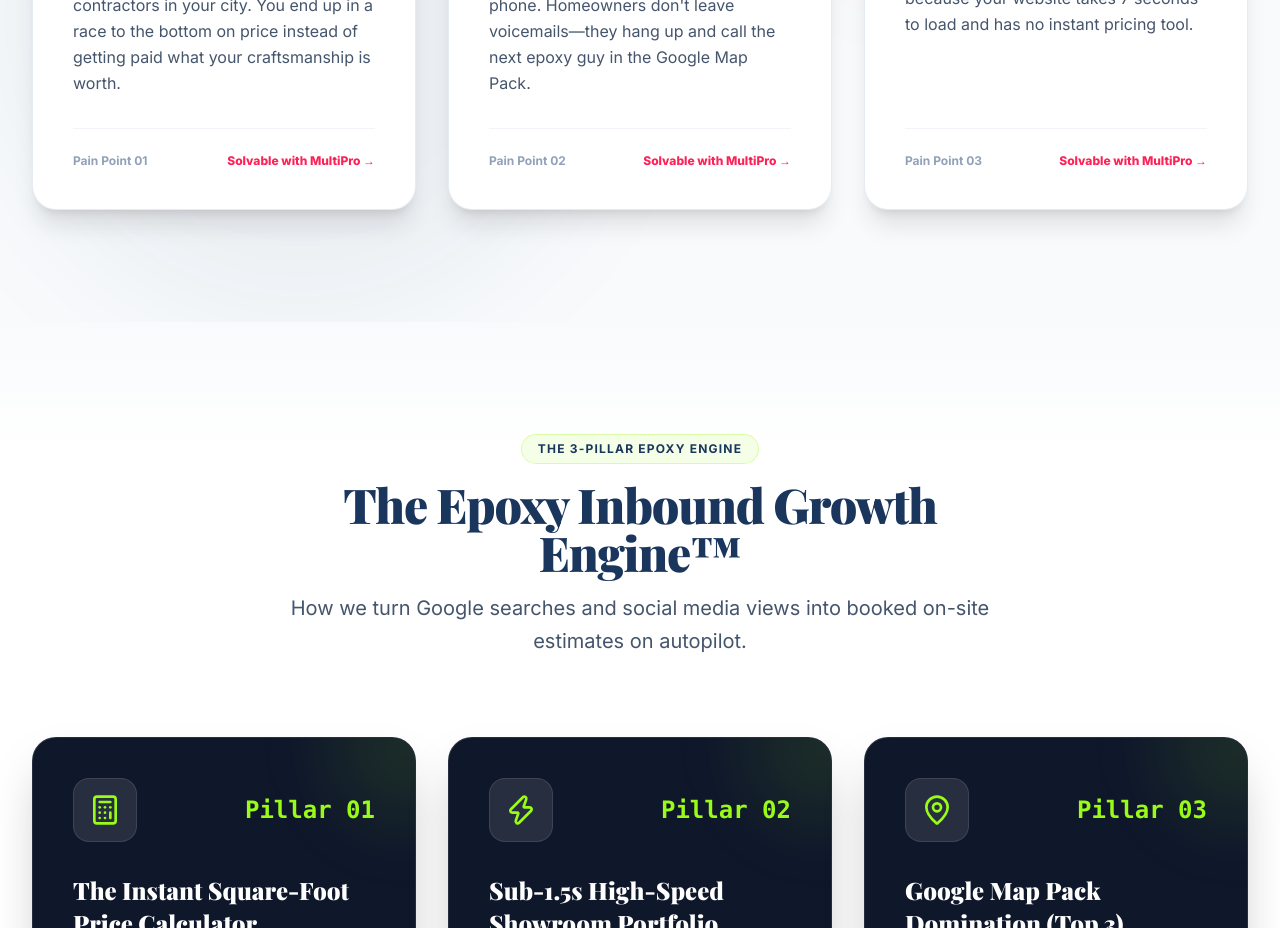
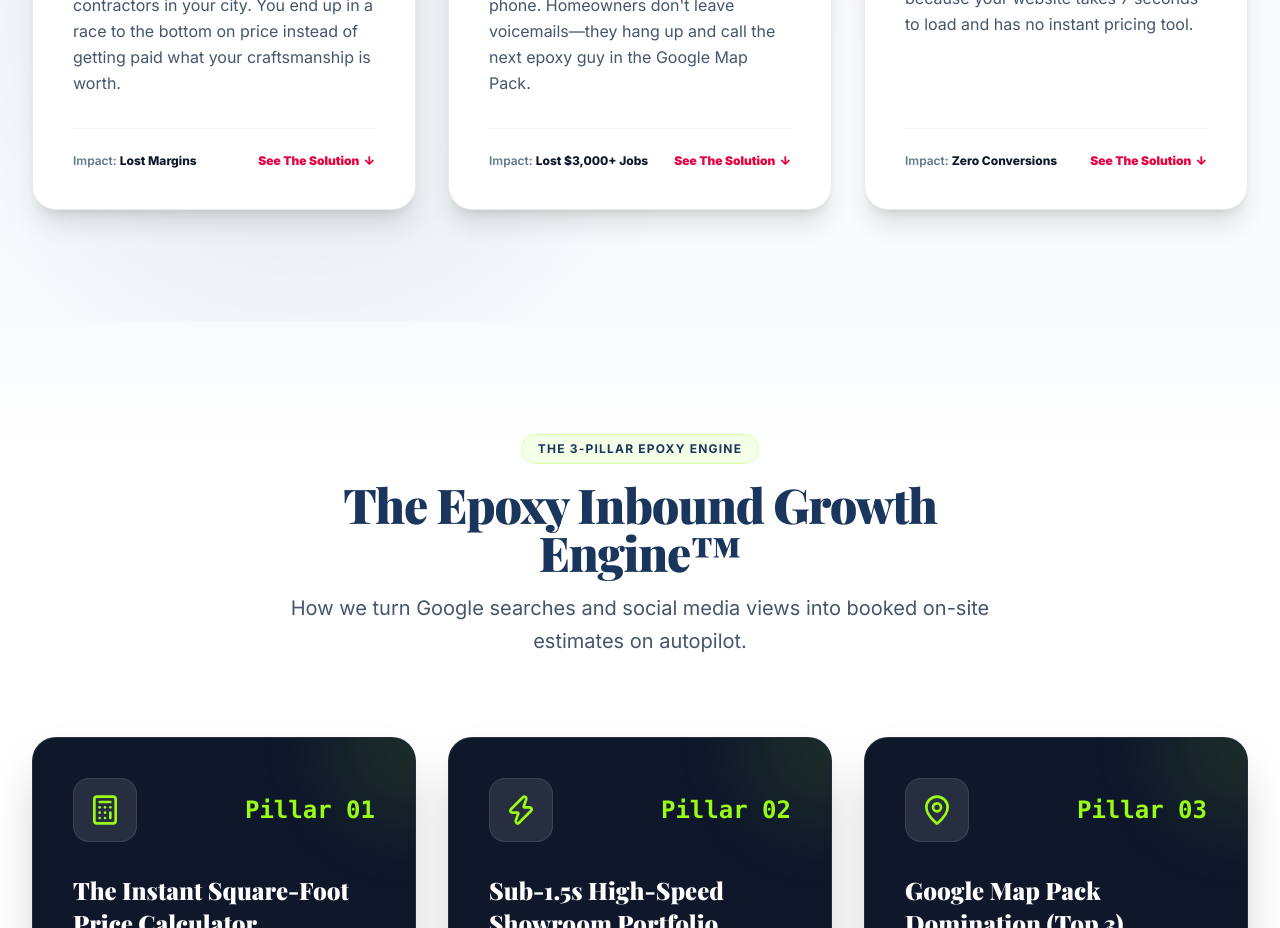
Before and after one commit to mahabubkabir40-ai/multipro-digital, a Next.js app: page / in a window 1280 px wide. Shown: the part 1440-2368 px from the top of the page. Built offline with nearby package versions, Linux system fonts and the light colour scheme; a web font is replaced by a local one.

Commit message:
Replace robotic Pain Point labels with real business Impact and functional link to The System

```diff
--- a/src/components/ProblemSolution.tsx
+++ b/src/components/ProblemSolution.tsx
@@ -1,4 +1,5 @@
 import React from 'react';
+import Link from 'next/link';
 import { AlertTriangle, PhoneOff, DollarSign, EyeOff } from 'lucide-react';
 
 export default function ProblemSolution() {
@@ -10,6 +11,7 @@ export default function ProblemSolution() {
       body: "You waste thousands of dollars buying the same shared leads sent to 4 other contractors in your city. You end up in a race to the bottom on price instead of getting paid what your craftsmanship is worth.",
       icon: <DollarSign className="w-8 h-8 text-rose-500" />,
       tag: "Shared Leads Trap",
+      impact: "Lost Margins",
     },
     {
       id: 2,
@@ -18,6 +20,7 @@ export default function ProblemSolution() {
       body: "When you're grinding concrete or rolling topcoat, you can't answer the phone. Homeowners don't leave voicemails—they hang up and call the next epoxy guy in the Google Map Pack.",
       icon: <PhoneOff className="w-8 h-8 text-amber-500" />,
       tag: "Missed Calls = Lost Revenue",
+      impact: "Lost $3,000+ Jobs",
     },
     {
       id: 3,
@@ -26,6 +29,7 @@ export default function ProblemSolution() {
       body: 'You post clean project reels, and people comment "How much?" but never book an on-site measurement because your website takes 7 seconds to load and has no instant pricing tool.',
       icon: <EyeOff className="w-8 h-8 text-blue-500" />,
       tag: "Zero Conversion Website",
+      impact: "Zero Conversions",
     },
   ];
 
@@ -76,9 +80,17 @@ export default function ProblemSolution() {
                 </p>
               </div>
 
-              <div className="mt-8 pt-6 border-t border-slate-100 flex items-center justify-between text-xs font-bold text-slate-400">
-                <span>Pain Point 0{card.id}</span>
-                <span className="text-rose-500 font-extrabold group-hover:translate-x-1 transition-transform">Solvable with MultiPro →</span>
+              <div className="mt-8 pt-6 border-t border-slate-100 flex items-center justify-between text-xs">
+                <span className="font-semibold text-slate-500">
+                  Impact: <strong className="font-extrabold text-slate-900">{card.impact}</strong>
+                </span>
+                <Link
+                  href="#the-system"
+                  className="font-black text-rose-600 hover:text-[#1A365D] transition-colors flex items-center gap-1 group/btn"
+                >
+                  <span>See The Solution</span>
+                  <span className="transition-transform group-hover/btn:translate-y-0.5">↓</span>
+                </Link>
               </div>
             </div>
           ))}
```
